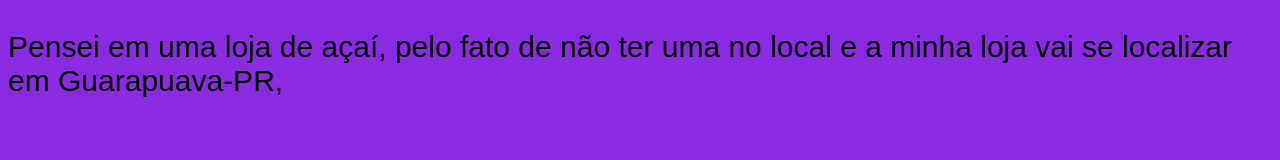
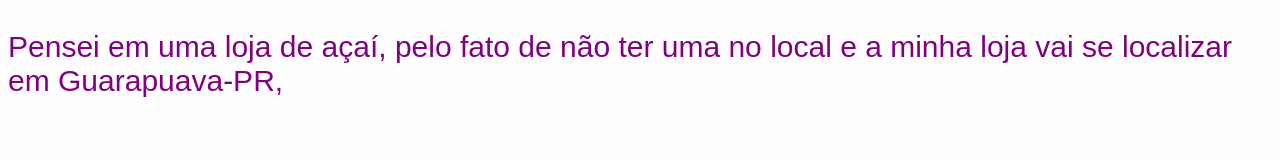
Before and after one commit to Ketlyn16/Ketlyn-Mayara, a plain HTML site: page index.html in a window 1280 px wide. Drawn offline with Linux system fonts and the light colour scheme.

Commit message:
mioninui

```diff
--- a/style.css
+++ b/style.css
@@ -1,11 +1,11 @@
 body{
-    background-color: blueviolet;
+    background-color: rgba(236, 231, 241, 0.027);
 
 
 }
 
 p{
-    color:black;
+    color:purple;
     font-family: Arial, Helvetica, sans-serif;
     font-size: 30px;
 }
```
